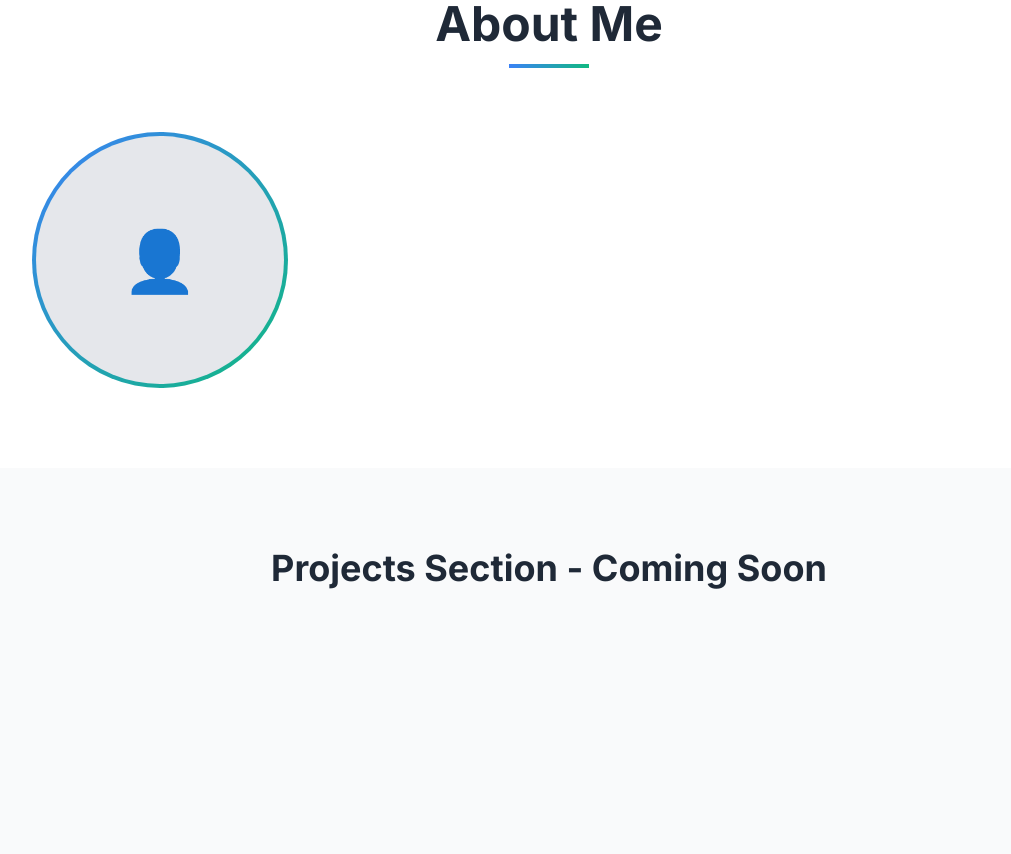
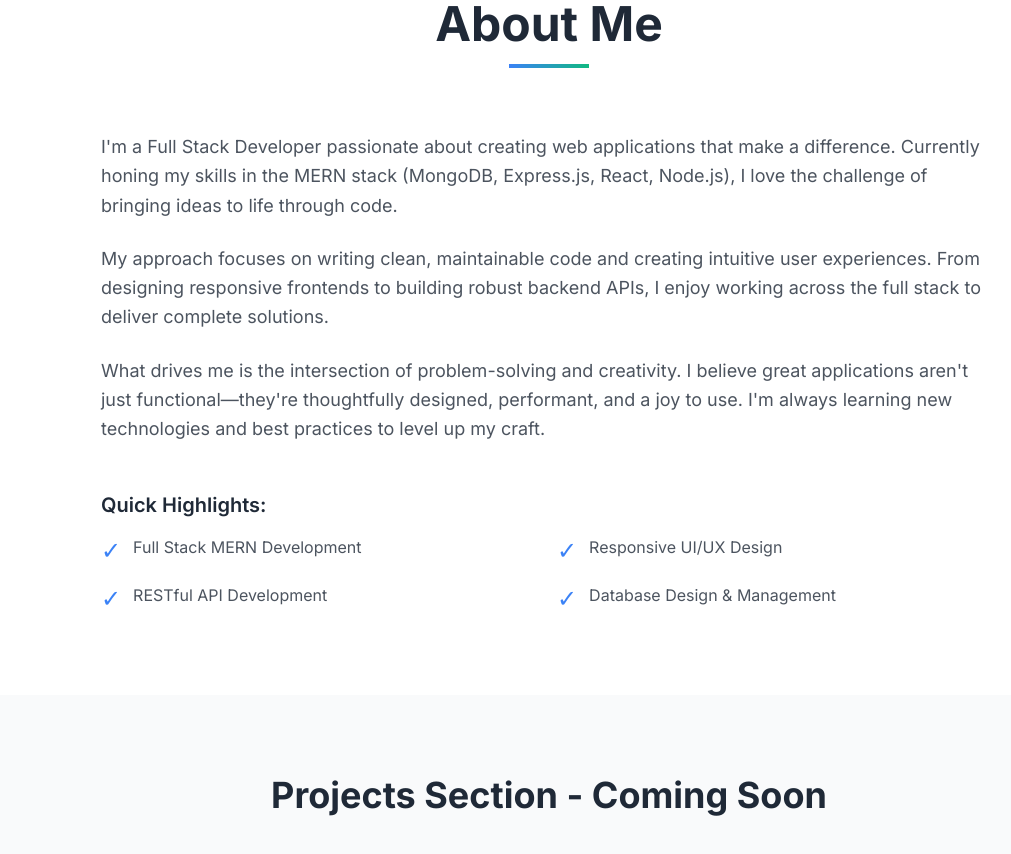
Before and after one commit to JuanSalda91/portfolio, a React (Vite) app: page / in a window 1280 px wide. Shown: the part 880-1734 px from the top of the page, without its empty margins (91-1102 px from the left). Built offline with nearby package versions, Linux system fonts and the light colour scheme.

Commit message:
Component modified, used conditional rendering with toggle variable to switch show/notshow the photo in the section

```diff
--- a/src/components/About.jsx
+++ b/src/components/About.jsx
@@ -1,8 +1,12 @@
-// function to start component
 function About() {
+    // ===== TOGGLE THIS TO SHOW/HIDE PHOTO =====
+    const showPhoto = false; // Change to true when you want to use photo
+    // ==========================================
+
     return (
       <section id="about" className="py-20 bg-white">
         <div className="container mx-auto px-4 max-w-6xl">
+
           {/* Section Heading */}
           <div className="text-center mb-16">
             <h2 className="text-4xl md:text-5xl font-bold text-dark mb-4">
@@ -11,25 +15,86 @@ function About() {
             <div className="w-20 h-1 bg-gradient-to-r from-primary to-accent mx-auto"></div>
           </div>
 
-        {/* Content Grid */}
-        <div className="grid md:grid-cols-3 gap-12 items-center">
-          {/* Profile Image - Left Side */}
+          {/* Content Grid - Changes based on showPhoto */}
+          <div className={`grid ${showPhoto ? 'md:grid-cols-3' : 'md:grid-cols-1'} gap-12 items-center`}>
+
+            {/* Profile Image - Only renders if showPhoto is true */}
+            {showPhoto && (
               <div className="md:col-span-1 flex justify-center">
                 <div className="relative">
-              {/* Placeholder for profile image */}
                   <div className="w-64 h-64 rounded-full bg-gradient-to-br from-primary to-accent p-1">
-                <div className="w-full h-full rounded-full bg-gray-200 flex items-center justify-center">
+                    {/* Option 1: Use actual photo */}
+                    <img
+                      src="/profile.jpg"
+                      alt="Your Name"
+                      className="w-full h-full rounded-full object-cover"
+                    />
+
+                    {/* Option 2: Use placeholder emoji (comment out img above, uncomment this) */}
+                    {/* <div className="w-full h-full rounded-full bg-gray-200 flex items-center justify-center">
                       <span className="text-6xl">👤</span>
+                    </div> */}
                   </div>
+                </div>
+              </div>
+            )}
+
+            {/* Text Content - Takes full width when no photo */}
+            <div className={`${showPhoto ? 'md:col-span-2' : 'md:col-span-1'} space-y-6 ${!showPhoto && 'max-w-4xl mx-auto'}`}>
+
+              {/* Paragraph 1 - Introduction */}
+              <p className="text-lg text-dark/80 leading-relaxed">
+                I'm a Full Stack Developer passionate about creating web applications
+                that make a difference. Currently honing my skills in the MERN stack
+                (MongoDB, Express.js, React, Node.js), I love the challenge of bringing
+                ideas to life through code.
+              </p>
+
+              {/* Paragraph 2 - Development Philosophy */}
+              <p className="text-lg text-dark/80 leading-relaxed">
+                My approach focuses on writing clean, maintainable code and creating
+                intuitive user experiences. From designing responsive frontends to
+                building robust backend APIs, I enjoy working across the full stack
+                to deliver complete solutions.
+              </p>
+
+              {/* Paragraph 3 - What Makes You Different */}
+              <p className="text-lg text-dark/80 leading-relaxed">
+                What drives me is the intersection of problem-solving and creativity.
+                I believe great applications aren't just functional—they're thoughtfully
+                designed, performant, and a joy to use. I'm always learning new
+                technologies and best practices to level up my craft.
+              </p>
+
+              {/* Skills Highlight */}
+              <div className="pt-6">
+                <h3 className="text-xl font-semibold text-dark mb-4">
+                  Quick Highlights:
+                </h3>
+                <div className="grid sm:grid-cols-2 gap-4">
+                  <div className="flex items-start space-x-3">
+                    <span className="text-primary text-2xl">✓</span>
+                    <span className="text-dark/80">Full Stack MERN Development</span>
+                  </div>
+                  <div className="flex items-start space-x-3">
+                    <span className="text-primary text-2xl">✓</span>
+                    <span className="text-dark/80">Responsive UI/UX Design</span>
+                  </div>
+                  <div className="flex items-start space-x-3">
+                    <span className="text-primary text-2xl">✓</span>
+                    <span className="text-dark/80">RESTful API Development</span>
+                  </div>
+                  <div className="flex items-start space-x-3">
+                    <span className="text-primary text-2xl">✓</span>
+                    <span className="text-dark/80">Database Design & Management</span>
                   </div>
                 </div>
               </div>
 
-          {/* Text Content - Right Side */}
-          <div className="md:col-span-2 space-y-6">
-            {/* Content will go here */}
             </div>
+
           </div>
+
         </div>
       </section>
     );
```
Lines whose indentation alone changed are shown as unchanged.
